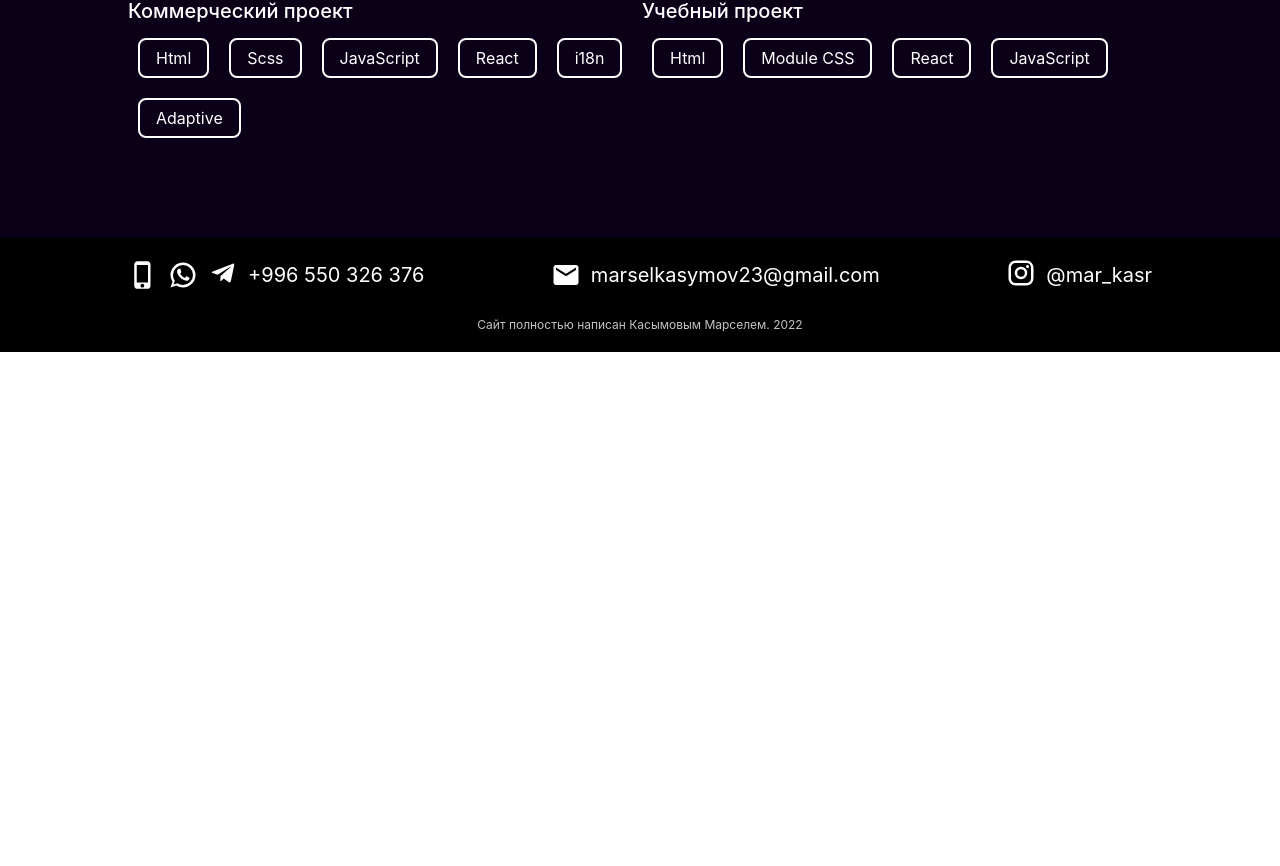
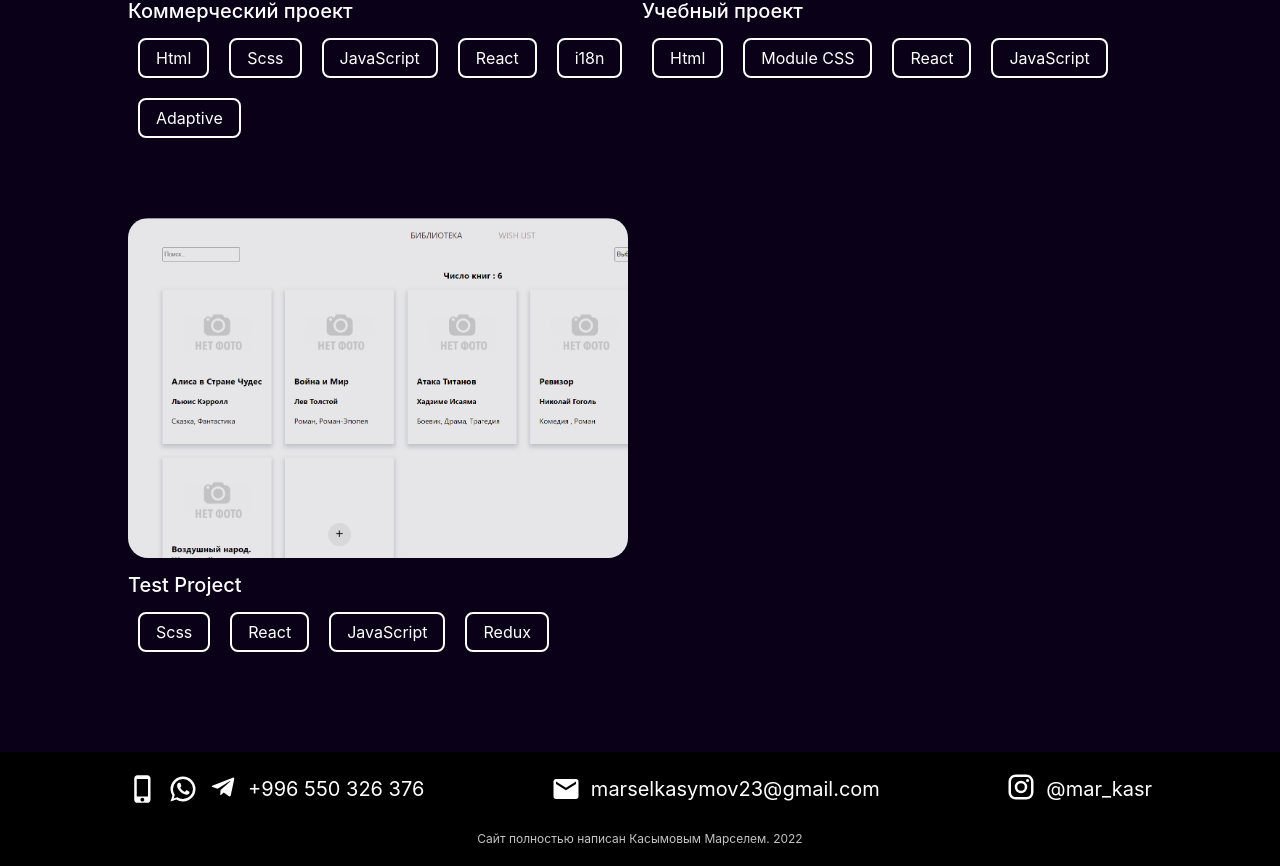
Before and after one commit to Bonecide/Resume, a React (Create React App) app: page / in a window 1280 px wide. Shown: the part 1359-2225 px from the top of the page. Before the commit the page ends 1711 px from the top, so only its background shows below. Built offline with nearby package versions, Linux system fonts and the light colour scheme.

Commit message:
added Test Project

```diff
--- a/src/components/AboutMe/MyProjects/MyProjects.jsx
+++ b/src/components/AboutMe/MyProjects/MyProjects.jsx
@@ -24,6 +24,17 @@ export default function MyProjects() {
             Type : <FormattedMessage id='EducationalProject'/>,
             Used : [
                 'Html' , 'Module CSS' , 'React' , 'JavaScript'
+            ]
+        },
+        {
+            id : 3,
+            img : 'https://prnt.sc/Cr1HKXcVwrjl',
+            SiteLink: 'http://codify-library.vercel.app/',
+            GitHubLink: 'https://github.com/Bonecide/Codify-Library',
+            className : 'Library',
+            Type : 'Test Project',
+            Used : [
+                 'Scss' , 'React' , 'JavaScript', 'Redux'
             ]
         },
     ]
--- a/src/components/AboutMe/MyProjects/MyProjects.scss
+++ b/src/components/AboutMe/MyProjects/MyProjects.scss
@@ -55,6 +55,24 @@
                         opacity: 1;
                     }
                 }
+                @include mobile {
+                    margin-top: 40px;
+                    width: 290px;
+                    height: 210px;
+                }
+        }
+        .Library {
+            background-image: url('../../../../public/img/Library.png');
+            background-size:cover;
+            margin-top: 80px;
+            border-radius: 20px;
+            width: 500px;
+            height: 340px;
+            &:hover {
+                .Project_buttons {
+                    opacity: 1;
+                }
+            }
                 @include mobile {
                     margin-top: 40px;
                     width: 290px;
```
Also changed, not shown: public/img/Library.png (added).
